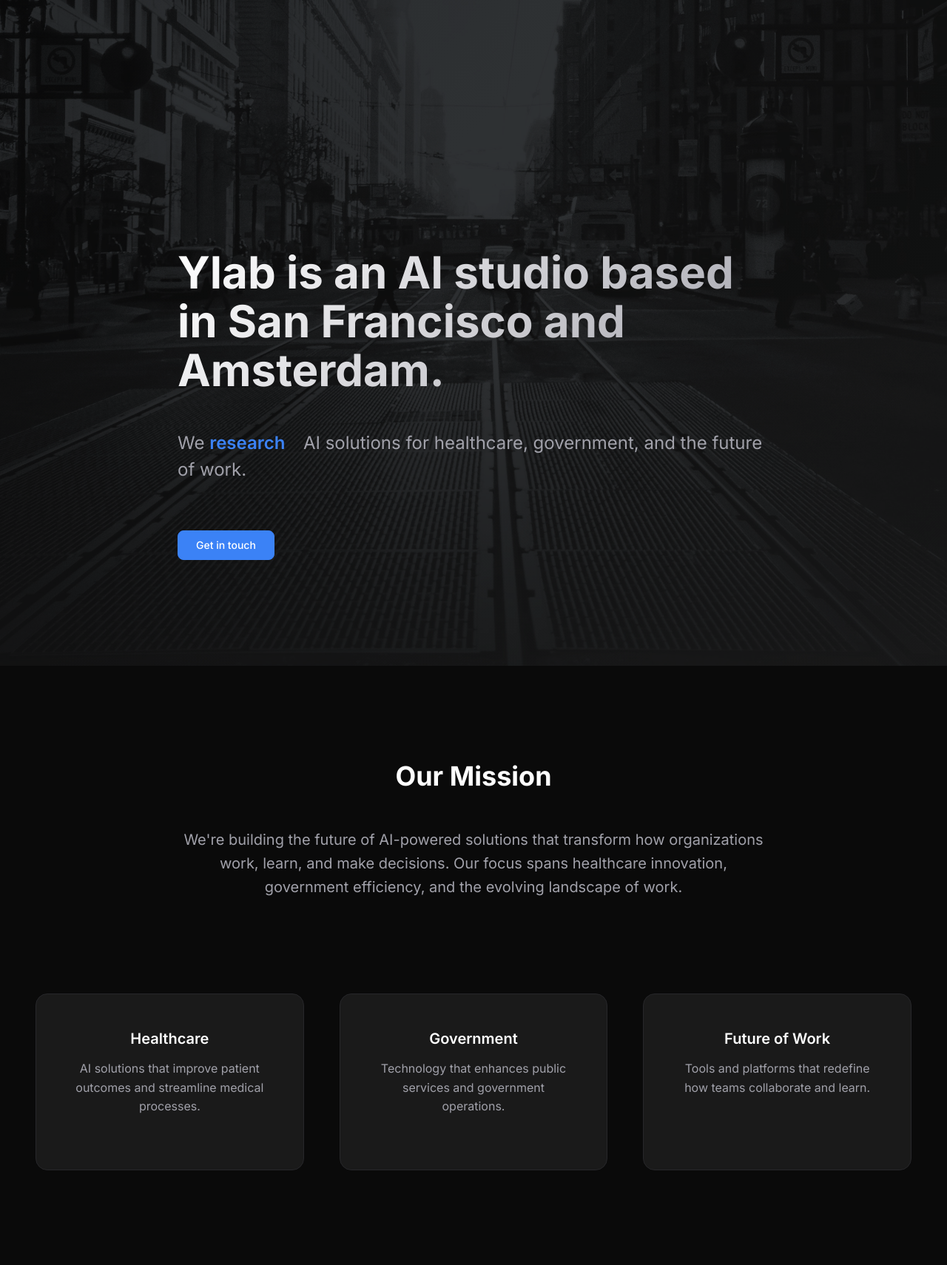
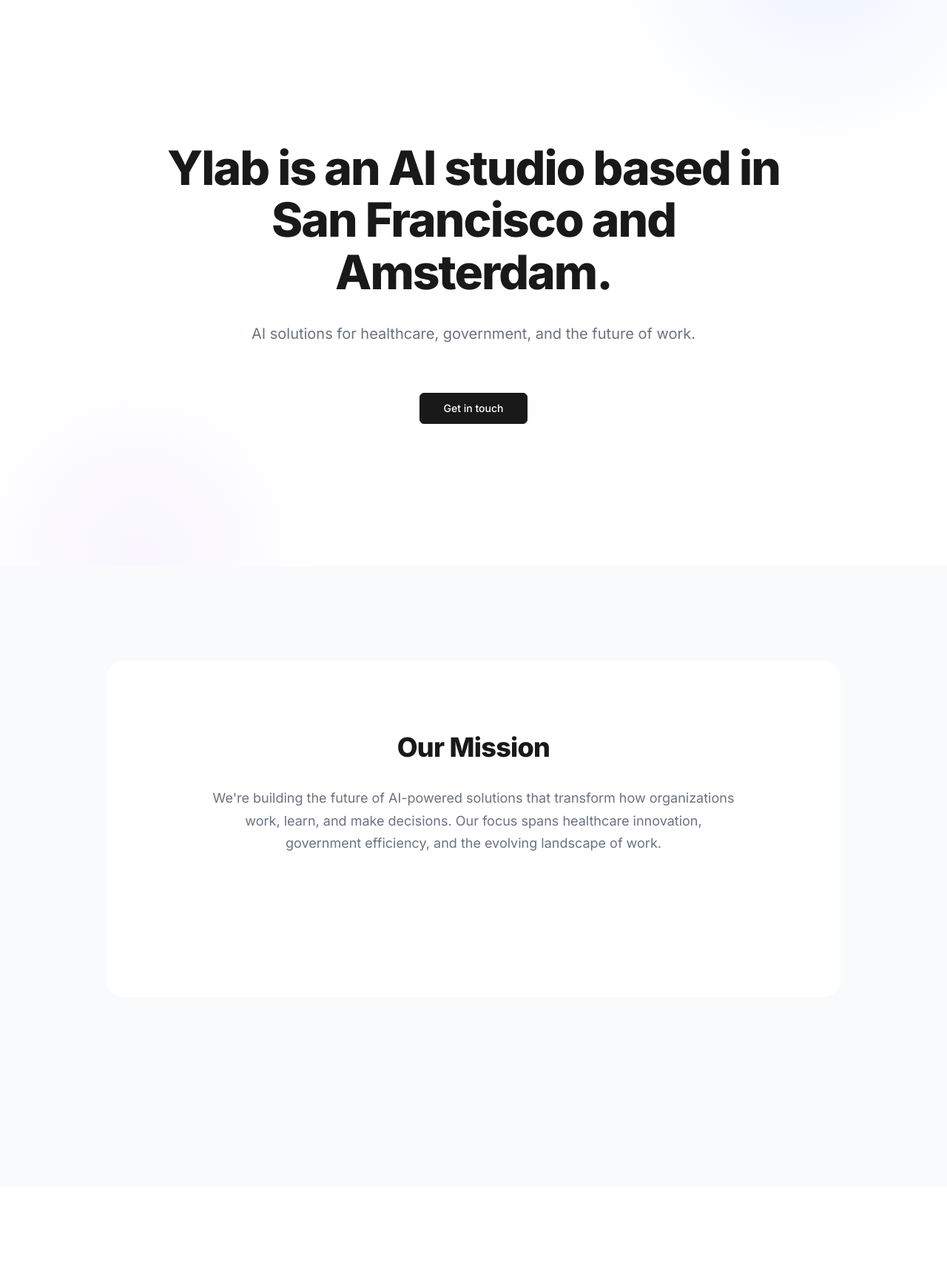
Before and after one commit to ylabs/ylabs.github.io, a Jekyll site: the page built from index.html, in a window 1280 px wide. Shown: the whole page at 74% size. Built offline with Jekyll 4.4.1, drawn with Linux system fonts in a browser that asks for light colours; after the commit the page ends 1604 px from its top, so only the background shows below that.

Commit message:
more fun with cursor

```diff
--- a/_layouts/home.html
+++ b/_layouts/home.html
@@ -8,7 +8,7 @@
     <meta name="viewport" content="width=device-width, initial-scale=1"/>
     <link rel="preconnect" href="https://fonts.googleapis.com">
     <link rel="preconnect" href="https://fonts.gstatic.com" crossorigin>
-    <link href="https://fonts.googleapis.com/css2?family=Inter:wght@300;400;500;600;700&display=swap" rel="stylesheet">
+    <link href="https://fonts.googleapis.com/css2?family=Inter:wght@300;400;500;600;700;800&display=swap" rel="stylesheet">
     <link rel="stylesheet" href="assets/css/global.css"/>
     <!-- Google tag (gtag.js) -->
     <script async src="https://www.googletagmanager.com/gtag/js?id=G-ZDNTL9DK9X"></script>
--- a/assets/css/global.css
+++ b/assets/css/global.css
@@ -11,16 +11,20 @@
 body {
   font-family: "Inter", -apple-system, BlinkMacSystemFont, "Segoe UI", Roboto, sans-serif;
   font-size: 1rem;
-  line-height: 1.6;
-  color: #ffffff;
-  background-color: #0a0a0a;
+  line-height: 1.7;
+  color: #191919;
+  background-color: #ffffff;
   overflow-x: hidden;
+  -webkit-font-smoothing: antialiased;
+  -moz-osx-font-smoothing: grayscale;
 }
 
 h1, h2, h3, h4, h5, h6 {
-  font-weight: 600;
+  font-weight: 700;
   line-height: 1.2;
   margin-bottom: 1rem;
+  letter-spacing: -0.02em;
+  color: #191919;
 }
 
 h1 {
@@ -40,18 +44,30 @@
 
 p {
   margin-bottom: 1.5rem;
-  color: #a1a1aa;
-  font-size: 1.125rem;
+  color: #6b7280;
+  font-size: 1rem;
+  line-height: 1.7;
 }
 
 .container {
-  max-width: 1280px;
+  max-width: 1120px;
   margin: 0 auto;
-  padding: 0 1.5rem;
+  padding: 0 2rem;
 }
 @media (min-width: 768px) {
   .container {
-    padding: 0 3rem;
+    padding: 0 4rem;
+  }
+}
+
+.container-wide {
+  max-width: 1440px;
+  margin: 0 auto;
+  padding: 0 2rem;
+}
+@media (min-width: 768px) {
+  .container-wide {
+    padding: 0 4rem;
   }
 }
 
@@ -60,17 +76,22 @@
   justify-content: space-between;
   align-items: center;
   padding: 2rem 0;
-  position: relative;
+  position: sticky;
+  top: 0;
   z-index: 10;
+  border-bottom: 1px solid #f3f4f6;
+  background: rgba(255, 255, 255, 0.8);
+  backdrop-filter: blur(12px);
+  -webkit-backdrop-filter: blur(12px);
 }
 
 .nav-brand .logo {
-  height: 40px;
+  height: 32px;
   width: auto;
-  transition: opacity 0.3s ease;
+  transition: opacity 0.2s ease;
 }
 .nav-brand .logo:hover {
-  opacity: 0.8;
+  opacity: 0.7;
 }
 
 .nav-actions {
@@ -83,58 +104,75 @@
   display: inline-flex;
   align-items: center;
   justify-content: center;
-  padding: 0.5rem 1.5rem;
+  padding: 0.5rem 2rem;
   font-size: 0.875rem;
   font-weight: 500;
   text-decoration: none;
-  border-radius: 8px;
-  transition: all 0.3s ease;
+  border-radius: 6px;
+  transition: all 0.2s ease;
   cursor: pointer;
   border: 1px solid transparent;
 }
 .button--primary {
-  background: #3b82f6;
+  background: #191919;
   color: #ffffff;
-  border-color: #3b82f6;
+  border-color: #191919;
 }
 .button--primary:hover {
-  background: #0b63f3;
-  border-color: #0b63f3;
+  background: #333333;
+  border-color: #333333;
   transform: translateY(-1px);
+  box-shadow: 0 4px 6px -1px rgba(0, 0, 0, 0.1), 0 2px 4px -1px rgba(0, 0, 0, 0.06);
 }
 .button--secondary {
   background: transparent;
-  color: #ffffff;
-  border-color: #27272a;
+  color: #191919;
+  border-color: #e5e7eb;
 }
 .button--secondary:hover {
-  background: #1a1a1a;
-  border-color: #3b82f6;
+  background: #f9fafb;
+  border-color: #191919;
+}
+.button--small {
+  padding: 0.25rem 1.5rem;
+  font-size: 0.875rem;
 }
 .button--large {
   padding: 1rem 3rem;
-  font-size: 1.125rem;
+  font-size: 1rem;
   font-weight: 600;
 }
 
 .hero-section {
-  min-height: 100vh;
+  min-height: 85vh;
   display: flex;
   flex-direction: column;
   justify-content: center;
-  background: linear-gradient(135deg, #0a0a0a 0%, #1a1a1a 100%);
+  background: #ffffff;
   position: relative;
   overflow: hidden;
+  padding: 6rem 0;
 }
 .hero-section::before {
   content: "";
   position: absolute;
-  top: 0;
-  left: 0;
-  right: 0;
-  bottom: 0;
-  background: url("../images/market.jpg") center/cover no-repeat;
-  opacity: 0.3;
+  top: -50%;
+  right: -10%;
+  width: 600px;
+  height: 600px;
+  background: radial-gradient(circle, rgba(37, 99, 235, 0.08) 0%, transparent 70%);
+  border-radius: 50%;
+  z-index: 1;
+}
+.hero-section::after {
+  content: "";
+  position: absolute;
+  bottom: -30%;
+  left: -5%;
+  width: 500px;
+  height: 500px;
+  background: radial-gradient(circle, rgba(139, 92, 246, 0.06) 0%, transparent 70%);
+  border-radius: 50%;
   z-index: 1;
 }
 .hero-section .container {
@@ -143,66 +181,67 @@
 }
 
 .hero-content {
-  max-width: 800px;
-  margin-top: 6rem;
-}
-@media (min-width: 1024px) {
-  .hero-content {
-    margin-top: 8rem;
-  }
+  max-width: 840px;
+  margin: 0 auto;
+  text-align: center;
 }
 
 .hero-title {
-  font-size: clamp(2.25rem, 6vw, 3.75rem);
-  font-weight: 700;
+  font-size: clamp(2.5rem, 5vw, 4.5rem);
+  font-weight: 800;
   line-height: 1.1;
-  margin-bottom: 3rem;
-  background: linear-gradient(135deg, #ffffff 0%, #a1a1aa 100%);
-  -webkit-background-clip: text;
-  -webkit-text-fill-color: transparent;
-  background-clip: text;
+  margin-bottom: 2rem;
+  color: #191919;
+  letter-spacing: -0.03em;
 }
 
 .hero-description {
   margin-bottom: 4rem;
 }
 .hero-description p {
-  font-size: clamp(1.125rem, 2.5vw, 1.5rem);
-  line-height: 1.5;
-  color: #a1a1aa;
+  font-size: clamp(1.125rem, 2vw, 1.25rem);
+  line-height: 1.6;
+  color: #6b7280;
+  max-width: 640px;
+  margin: 0 auto;
 }
 
 .hero-actions {
   display: flex;
-  gap: 1.5rem;
+  gap: 1rem;
   flex-wrap: wrap;
+  justify-content: center;
 }
 
 .main-content {
-  background: #0a0a0a;
+  background: #f9fafb;
   padding: 8rem 0;
 }
 
 .section-title {
   font-size: clamp(1.875rem, 4vw, 2.25rem);
-  font-weight: 700;
+  font-weight: 800;
   text-align: center;
-  margin-bottom: 3rem;
-  color: #ffffff;
+  margin-bottom: 2rem;
+  color: #191919;
+  letter-spacing: -0.02em;
 }
 
 .section-description {
-  font-size: 1.25rem;
+  font-size: 1.125rem;
   text-align: center;
-  max-width: 800px;
+  max-width: 720px;
   margin: 0 auto 6rem;
-  color: #a1a1aa;
-  line-height: 1.6;
+  color: #6b7280;
+  line-height: 1.7;
 }
 
 .mission-section {
   text-align: center;
   margin-bottom: 8rem;
+  padding: 6rem 0;
+  background: #ffffff;
+  border-radius: 24px;
 }
 
 .focus-areas {
@@ -221,34 +260,52 @@
 }
 
 .focus-card {
-  background: #1a1a1a;
-  border: 1px solid #27272a;
-  border-radius: 16px;
+  background: #ffffff;
+  border: 1px solid #e5e7eb;
+  border-radius: 12px;
   padding: 3rem;
-  text-align: center;
-  transition: all 0.3s ease;
+  text-align: left;
+  transition: all 0.2s ease;
+  position: relative;
+  overflow: hidden;
+}
+.focus-card::before {
+  content: "";
+  position: absolute;
+  top: 0;
+  left: 0;
+  right: 0;
+  height: 3px;
+  background: linear-gradient(135deg, #3b82f6 0%, #8b5cf6 100%);
+  transform: scaleX(0);
+  transition: transform 0.2s ease;
 }
 .focus-card:hover {
-  transform: translateY(-4px);
-  border-color: #3b82f6;
-  box-shadow: 0 20px 40px rgba(0, 0, 0, 0.3);
+  transform: translateY(-2px);
+  border-color: #e5e7eb;
+  box-shadow: 0 10px 15px -3px rgba(0, 0, 0, 0.1), 0 4px 6px -2px rgba(0, 0, 0, 0.05);
+}
+.focus-card:hover::before {
+  transform: scaleX(1);
 }
 .focus-card h3 {
   font-size: 1.25rem;
-  font-weight: 600;
+  font-weight: 700;
   margin-bottom: 1rem;
-  color: #ffffff;
+  color: #191919;
+  letter-spacing: -0.01em;
 }
 .focus-card p {
   font-size: 1rem;
-  color: #a1a1aa;
-  line-height: 1.6;
+  color: #6b7280;
+  line-height: 1.7;
+  margin-bottom: 0;
 }
 
 .rotating-text {
   display: inline-block;
   position: relative;
-  min-width: 120px;
+  min-width: 140px;
   text-align: left;
 }
 
@@ -259,8 +316,11 @@
   opacity: 0;
   transform: translateY(10px);
   transition: all 0.3s ease;
-  color: #3b82f6;
-  font-weight: 600;
+  background: linear-gradient(135deg, #3b82f6 0%, #8b5cf6 100%);
+  -webkit-background-clip: text;
+  -webkit-text-fill-color: transparent;
+  background-clip: text;
+  font-weight: 700;
 }
 .rotating-word.visible {
   opacity: 1;
@@ -322,8 +382,8 @@
   }
 }
 ::selection {
-  background: #3b82f6;
-  color: #ffffff;
+  background: rgba(37, 99, 235, 0.2);
+  color: #191919;
 }
 
 ::-webkit-scrollbar {
@@ -331,15 +391,13 @@
 }
 
 ::-webkit-scrollbar-track {
-  background: #0a0a0a;
+  background: #f9fafb;
 }
 
 ::-webkit-scrollbar-thumb {
-  background: #27272a;
+  background: #e5e7eb;
   border-radius: 4px;
 }
 ::-webkit-scrollbar-thumb:hover {
-  background: #3b82f6;
+  background: #9ca3af;
 }
-
-/*# sourceMappingURL=global.css.map */
--- a/index.html
+++ b/index.html
@@ -7,14 +7,14 @@
 <div class='home'>
   <header class='hero-section'>
     <div class='container'>
-      <nav class='nav'>
-        <!-- <div class='nav-brand'>
-          <img src='assets/images/logo-type-white.svg' height='40' alt='Ylab' class='logo'>
+      <!-- <nav class='nav'>
+         <div class='nav-brand'>
+          <img src='assets/images/logo-type-black.svg' height='32' alt='Ylab' class='logo'>
         </div>
         <div class='nav-actions'>
-          <a href='mailto:hello@ylab.co' class='button button--primary'>Get in touch</a>
-        </div> -->
-      </nav>
+          <a href='mailto:hello@ylab.co' class='button button--small button--primary'>Get in touch</a>
+        </div>
+      </nav> -->
 
       <div class='hero-content'>
         <h1 class='hero-title'>
@@ -23,16 +23,12 @@
 
         <div class='hero-description'>
           <p>
-            We <span class="rotating-text">
-              <span class="rotating-word visible">research</span>
-              <span class="rotating-word">develop</span>
-              <span class="rotating-word">invest in</span>
-            </span> AI solutions for healthcare, government, and the future of work.
+            AI solutions for healthcare, government, and the future of work.
           </p>
         </div>
 
         <div class='hero-actions'>
-          <a href='mailto:hello@ylab.co' class='button button--small button--primary'>Get in touch</a>
+          <a href='mailto:hello@ylab.co' class='button button--primary'>Get in touch</a>
         </div>
       </div>
     </div>
@@ -49,7 +45,7 @@
         </p>
       </section>
 
-      <section class='focus-areas'>
+      <!-- <section class='focus-areas'>
         <div class='focus-grid'>
           <div class='focus-card'>
             <h3>Healthcare</h3>
@@ -64,7 +60,7 @@
             <p>Tools and platforms that redefine how teams collaborate and learn.</p>
           </div>
         </div>
-      </section>
+      </section> -->
     </div>
   </main>
 </div>
```
Also changed, not shown: assets/css/global.scss (+145 -75 lines), 3 other files.
